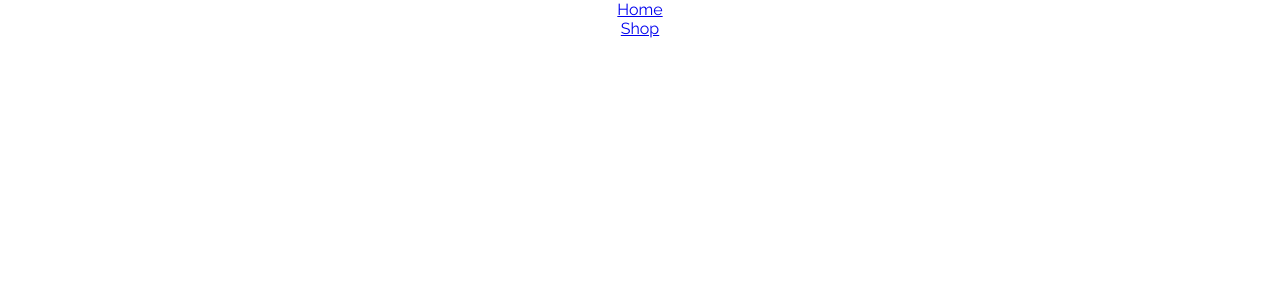
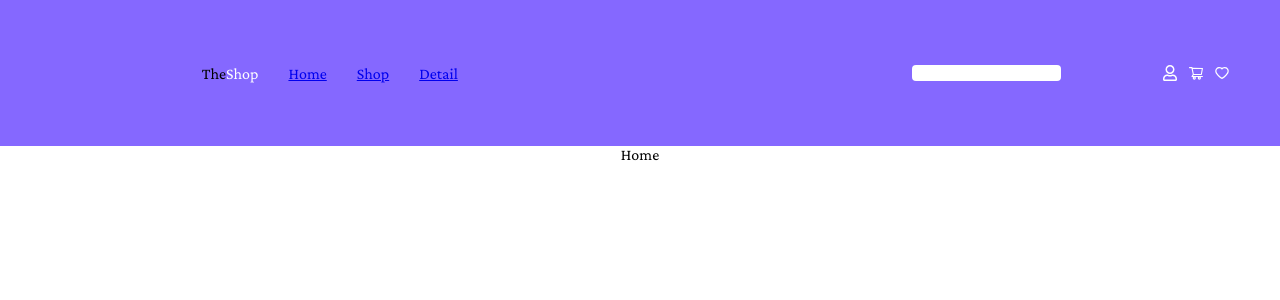
Before and after one commit to arkhamz/web-shop-front, a React (Create React App) app: page / in a window 1280 px wide. Before the commit this address had no page. Shown: the top 300 px of the page. Built offline with nearby package versions, Linux system fonts and the light colour scheme.

Commit message:
navbar styling

```diff
--- a/package.json
+++ b/package.json
@@ -9,6 +9,7 @@
     "axios": "^0.27.2",
     "react": "^18.2.0",
     "react-dom": "^18.2.0",
+    "react-icons": "^4.4.0",
     "react-router-dom": "^6.3.0",
     "react-scripts": "5.0.1",
     "web-vitals": "^2.1.4"
--- a/src/App.js
+++ b/src/App.js
@@ -1,6 +1,9 @@
 import "./App.css";
-import Navbar from "./components/Navbar";
+import { Navbar } from "./components";
 import { Routes, Route } from "react-router-dom";
+import Home from "./pages/Home";
+import Shop from "./pages/Shop";
+import Details from "./pages/Details";
 
 function App() {
   return (
@@ -8,8 +11,9 @@ function App() {
       <Navbar />
       <div className="content">
         <Routes>
-          <Route />
-          <Route />
+          <Route path="/" element={<Home />} />
+          <Route path="/shop" element={<Shop />} />
+          <Route path="/details/:id" element={<Details />} />
           <Route />
         </Routes>
       </div>
--- a/src/components/Navbar.css
+++ b/src/components/Navbar.css
@@ -0,0 +1,46 @@
+.navbar {
+  width: 100%;
+  background-color: #8568ff;
+  height: 146px;
+  display: grid;
+  align-items: center;
+  font-size: 16px;
+}
+
+.navbar li {
+  list-style-type: none;
+}
+
+.nav-main {
+  grid-column-start: 2;
+  grid-column-end: 3;
+}
+
+.nav-links {
+  width: 100%;
+  /* border: 1px solid white; */
+  display: flex;
+  gap: 30px;
+}
+
+.nav-search {
+  display: flex;
+  justify-content: center;
+  grid-column-start: 4;
+  /* gap: 30px; */
+  justify-content: space-around;
+}
+
+.nav-search input {
+  border-radius: 4px;
+  border: none;
+}
+
+.icons {
+  display: flex;
+  gap: 10px;
+}
+
+svg {
+  color: white;
+}
--- a/src/components/Navbar.js
+++ b/src/components/Navbar.js
@@ -1,10 +1,16 @@
 import { Link } from "react-router-dom";
 import "./Navbar.css";
-
+import { FaRegUser } from "react-icons/fa";
+import { AiOutlineShoppingCart, AiOutlineHeart } from "react-icons/ai";
 function Navbar() {
   return (
     <nav className="navbar">
+      <div className="nav-main">
         <ul className="nav-links">
+          <li>
+            <span>The</span>
+            <span style={{ color: "white" }}>Shop</span>
+          </li>
           <li>
             <Link to="/">Home</Link>
           </li>
@@ -12,11 +18,20 @@ function Navbar() {
             <Link to="/shop">Shop</Link>
           </li>
           <li>
-          <Link to="/details/1"></Link>
+            <Link to="/details/1">Detail</Link>
           </li>
         </ul>
+      </div>
+      <div className="nav-search">
+        <input type="text" />
+        <div className="icons">
+          <FaRegUser />
+          <AiOutlineShoppingCart />
+          <AiOutlineHeart />
+        </div>
+      </div>
     </nav>
   );
 }
 
-export default Navbar;
+export { Navbar };
--- /dev/null
+++ b/src/components/index.js
@@ -0,0 +1 @@
+export * from "./Navbar";
--- a/src/index.css
+++ b/src/index.css
@@ -1,8 +1,7 @@
-@import url("https://fonts.googleapis.com/css2?family=Raleway&display=swap");
-
+@import url("https://fonts.googleapis.com/css2?family=Crimson+Pro:wght@300;400&family=Raleway&display=swap");
 * {
   margin: 0;
   padding: 0;
   box-sizing: border-box;
-  font-family: Raleway, sans-serif;
+  font-family: "Crimson Pro", serif;
 }
--- a/src/pages/Details.js
+++ b/src/pages/Details.js
@@ -0,0 +1,5 @@
+function Details() {
+  return <div>Details</div>;
+}
+
+export default Details;
--- a/src/pages/Home.js
+++ b/src/pages/Home.js
@@ -0,0 +1,5 @@
+function Home() {
+  return <div>Home</div>;
+}
+
+export default Home;
--- a/src/pages/Shop.js
+++ b/src/pages/Shop.js
@@ -0,0 +1,5 @@
+function Shop() {
+  return <div>Shop</div>;
+}
+
+export default Shop;
```
Also changed, not shown: src/pages/Details.css (added), src/pages/Home.css (added), src/pages/Shop.css (added), 1 other file (tests, documents, lock files or other folders). Lines whose indentation alone changed are shown as unchanged.
